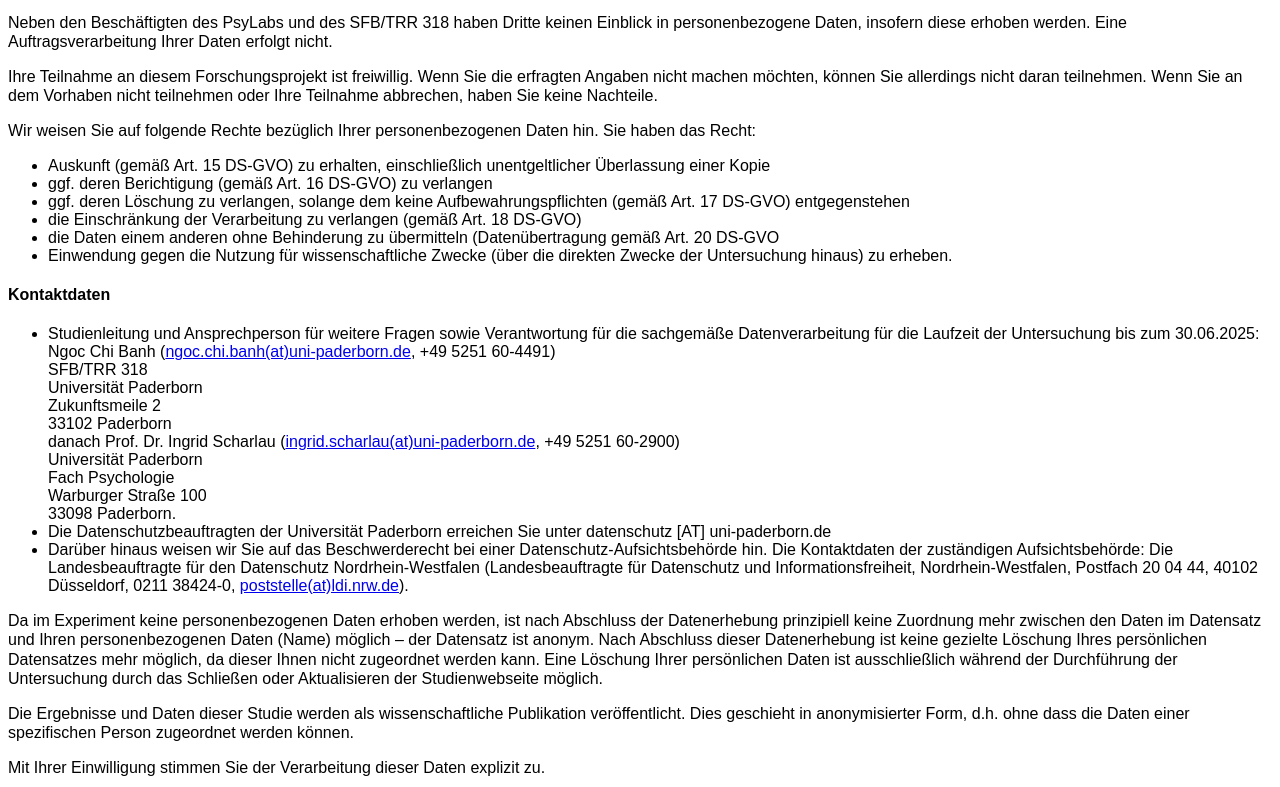
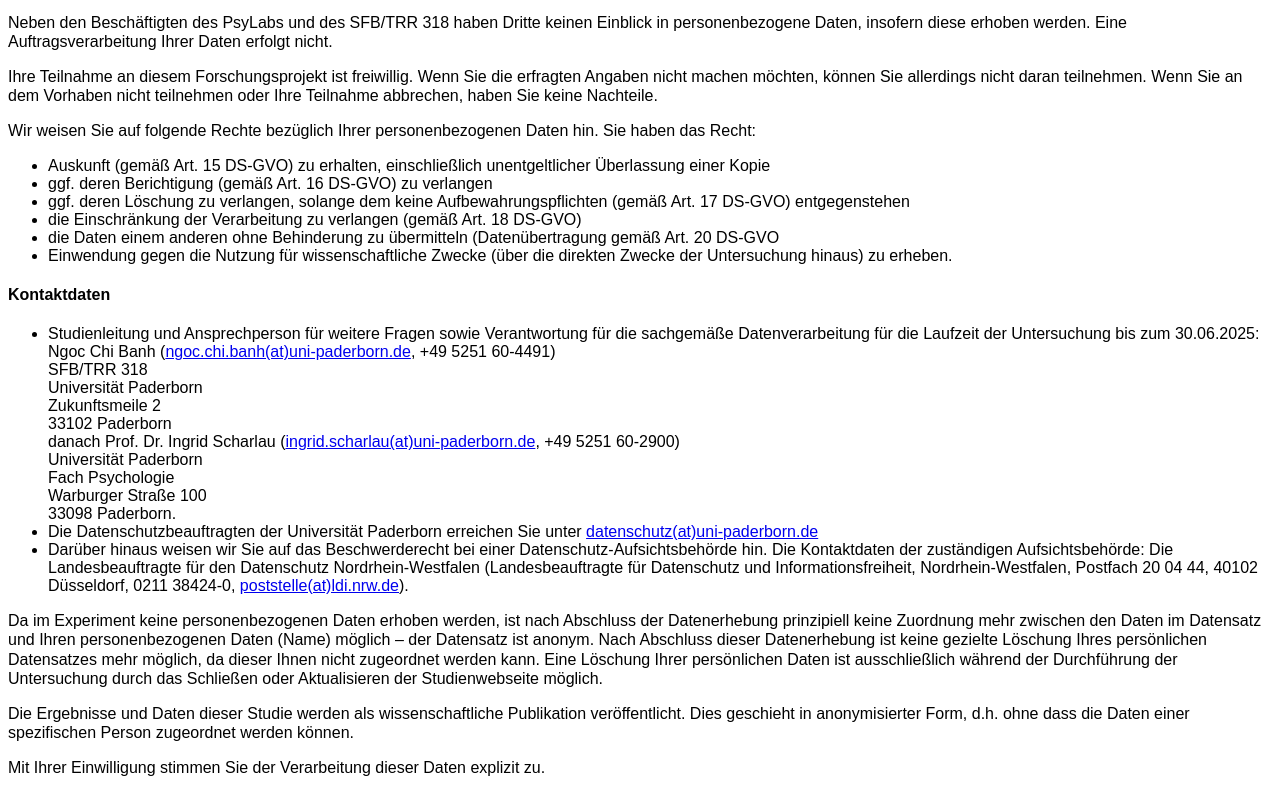
Before and after one commit to bjoluc/jspsych-toj-experiments, a website: page media/misc/declaration_de.html in a window 1280 px wide. Shown: the part 1159-1946 px from the top of the page. Drawn offline with Linux system fonts and the light colour scheme.

Commit message:
link e-mail address + documentation + bump version number to v1.0.0

```diff
--- a/media/misc/declaration_de.html
+++ b/media/misc/declaration_de.html
@@ -144,7 +144,7 @@
         33098 Paderborn.
       </li>
 			<li>Die Datenschutzbeauftragten der Universität Paderborn erreichen Sie unter
-				datenschutz [AT] uni-paderborn.de</li>
+				<a href="mailto:datenschutz(at)uni-paderborn.de">datenschutz(at)uni-paderborn.de</a></li>
 			<li>Darüber hinaus weisen wir Sie auf das Beschwerderecht bei einer Datenschutz-Aufsichtsbehörde hin.
         Die Kontaktdaten der zuständigen Aufsichtsbehörde:
 				Die Landesbeauftragte für den Datenschutz Nordrhein-Westfalen
--- a/src/color-toj-negation-05.js
+++ b/src/color-toj-negation-05.js
@@ -4,11 +4,12 @@
  * - Includes improvements:
  * - new declaration of consent, conforming DSGVO
  * - note about color vision deficiency + linking to a self-check
+ * - instructions to turn screen into landscape mode
  * - instructions about deactivating blue light filters
  * - instructions about deactivating blue light dark mode
  * - Instructions to turn on sound and sound test (still to be done)
  * - Experiment after a pause is continued by pressing the space bar, not by pressing any key
- * @version 0.5.2-rc
+ * @version 1.0.0
  * @imageDir images/common
  * @audioDir audio/color-toj-negation,audio/feedback
  * @miscDir misc
```
Also changed, not shown: media/misc/declaration_en.html (+1 -1 lines).
